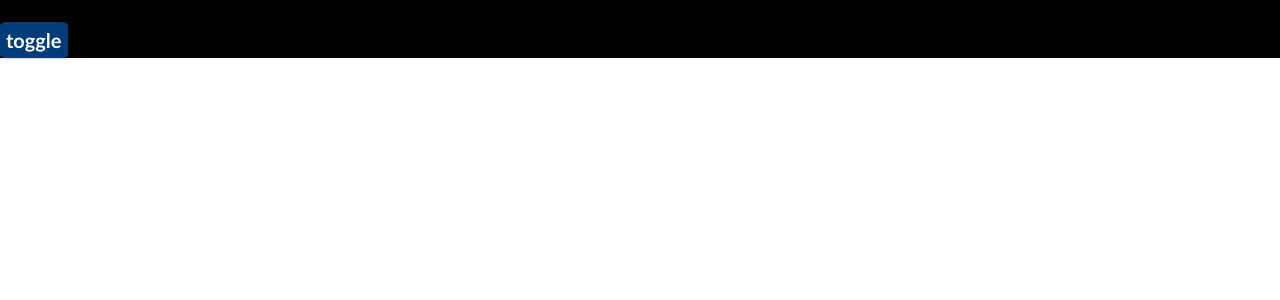
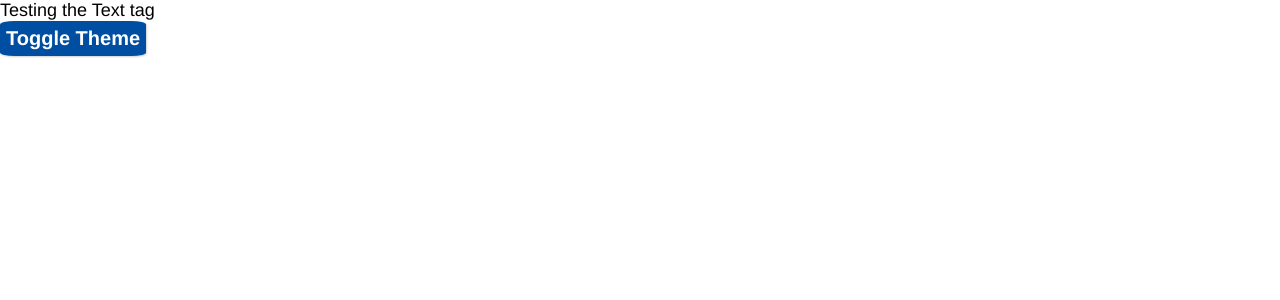
Before and after one commit to GoodJoe2049/personal-website, a React (Create React App) app in the folder personal-site/: page / in a window 1280 px wide. Shown: the top 300 px of the page. Built offline with nearby package versions, Linux system fonts and the light colour scheme.

Commit message:
Installed rsuite

```diff
--- a/personal-site/package.json
+++ b/personal-site/package.json
@@ -10,6 +10,7 @@
     "react": "^18.2.0",
     "react-dom": "^18.2.0",
     "react-scripts": "5.0.1",
+    "rsuite": "^5.37.0",
     "web-vitals": "^2.1.4"
   },
   "scripts": {
--- a/personal-site/public/index.html
+++ b/personal-site/public/index.html
@@ -24,7 +24,7 @@
       work correctly both with client-side routing and a non-root public URL.
       Learn how to configure a non-root public URL by running `npm run build`.
     -->
-    <title>React App</title>
+    <title>Marcos Rodriguez</title>
   </head>
   <body>
     <noscript>You need to enable JavaScript to run this app.</noscript>
--- a/personal-site/src/App.js
+++ b/personal-site/src/App.js
@@ -1,27 +1,20 @@
 import React, {useState} from "react";
 import './App.css';
-import styled from "@emotion/styled";
 import { backgroundColor } from "./components/ThemeFunctions";
 
 import Text from './components/CustomUI/Text.tsx';
 import Button from "./components/CustomUI/Button.tsx";
 
-//fix this color prop
-const Background = styled.div`
-  background-color: black;
-`;
-
 function App() {
   const [theme, setTheme] = useState(true);
   return (
-    <React.Fragment>
-      <Background>
-        <Text theme={theme}>Testing the Text tag</Text>
-        <Button theme={theme} onClick={()=>setTheme(!theme)}>
-          toggle
-        </Button>
-      </Background>
-    </React.Fragment>
+    <div style={
+      {backgroundColor: backgroundColor(theme), transition: "all .25s ease-in-out"}}>
+      <Text theme={theme}>Testing the Text tag</Text>
+      <Button theme={theme} onClick={()=>setTheme(!theme)}>
+        Toggle Theme
+      </Button>
+    </div>
   );
 }
 
--- a/personal-site/src/components/CustomUI/Button.tsx
+++ b/personal-site/src/components/CustomUI/Button.tsx
@@ -4,7 +4,7 @@ import styled from "@emotion/styled";
 
 const TextFormat = styled.div`
   font-size: 20px;
-  font-family: Calibri;
+  font-family: Helvetica;
   font-weight: bold;
   color: white;
 `;
--- a/personal-site/src/components/CustomUI/Text.tsx
+++ b/personal-site/src/components/CustomUI/Text.tsx
@@ -4,7 +4,7 @@ import styled from "@emotion/styled";
 
 const TextFormat = styled.div<{textColor: string}>`
   font-size: 18px;
-  font-family: Calibri;
+  font-family: Helvetica;
   transition: all .25s ease-in-out;
   color: ${props => props.textColor};
 `;
--- a/personal-site/src/components/ThemeFunctions.js
+++ b/personal-site/src/components/ThemeFunctions.js
@@ -5,9 +5,9 @@ export const generalTextColor = theme =>(
 );
 
 export const buttonColor = theme =>(
-  (theme ?? true) ? "#003b7a" : "#ba7916"
+  (theme ?? true) ? "#004ea1" : "#ba7916"
 );
 
 export const backgroundColor = theme =>(
-  (theme ?? true) ? "#000000" : "#FFFFFF"
+  (theme ?? true) ? "#FFFFFF" : "#292929"
 );
```
Also changed, not shown: 1 other file (tests, documents, lock files or other folders).
